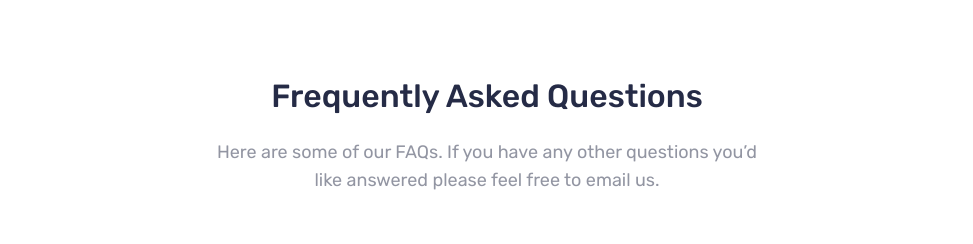
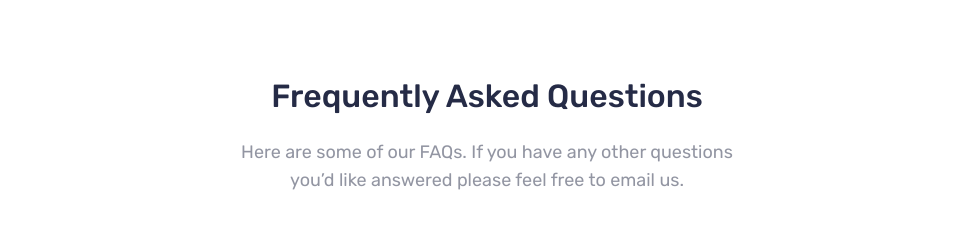
Before and after one commit to danmlarsen/fm-bookmark-landing-page, a React (Vite) app: page / in a window 1280 px wide. Shown: the part 2401-2645 px from the top of the page, without its empty margins (153-1126 px from the left). Built offline with nearby package versions, Linux system fonts and the light colour scheme.

Commit message:
Minor adjustments

```diff
--- a/src/components/FAQ.tsx
+++ b/src/components/FAQ.tsx
@@ -25,7 +25,7 @@ export default function FAQ() {
   return (
     <section className="mb-[9.375rem]">
       <div className="mx-8 max-w-[33.8125rem] sm:mx-auto">
-        <div className="mb-14 space-y-4 text-center">
+        <div className="mx-auto mb-14 max-w-lg space-y-4 text-center">
           <SectionTitle>Frequently Asked Questions</SectionTitle>
           <p>
             Here are some of our FAQs. If you have any other questions you’d
--- a/src/components/Hero.tsx
+++ b/src/components/Hero.tsx
@@ -6,7 +6,7 @@ export default function Hero() {
   return (
     <section className="mb-32 lg:mb-[5.625rem]">
       <div className="mx-auto max-w-8xl overflow-x-clip">
-        <div className="grid gap-12 gap-x-5 md:mx-auto md:max-w-3xl lg:max-w-[83.125rem] lg:grid-cols-[auto_40.625rem] lg:items-center">
+        <div className="grid gap-12 gap-x-8 md:mx-auto md:max-w-3xl lg:max-w-[83.125rem] lg:grid-cols-[auto_40.625rem] lg:items-center">
           <div className="relative min-h-[15.9375rem] lg:min-h-[30.375rem]">
             <div>
               <img
```
